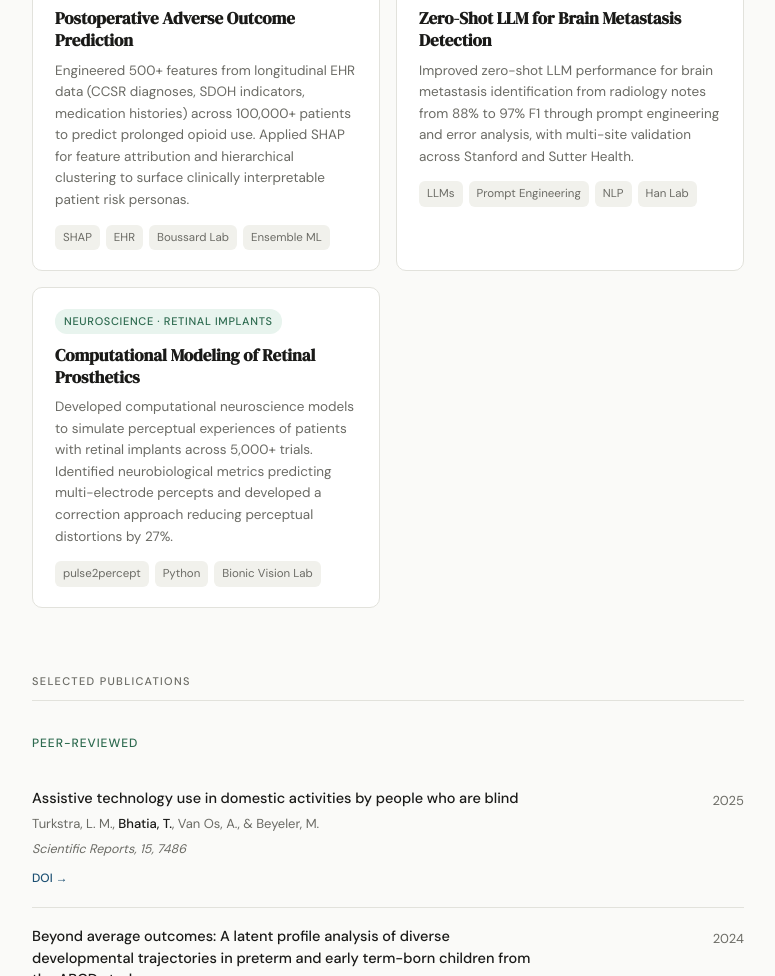
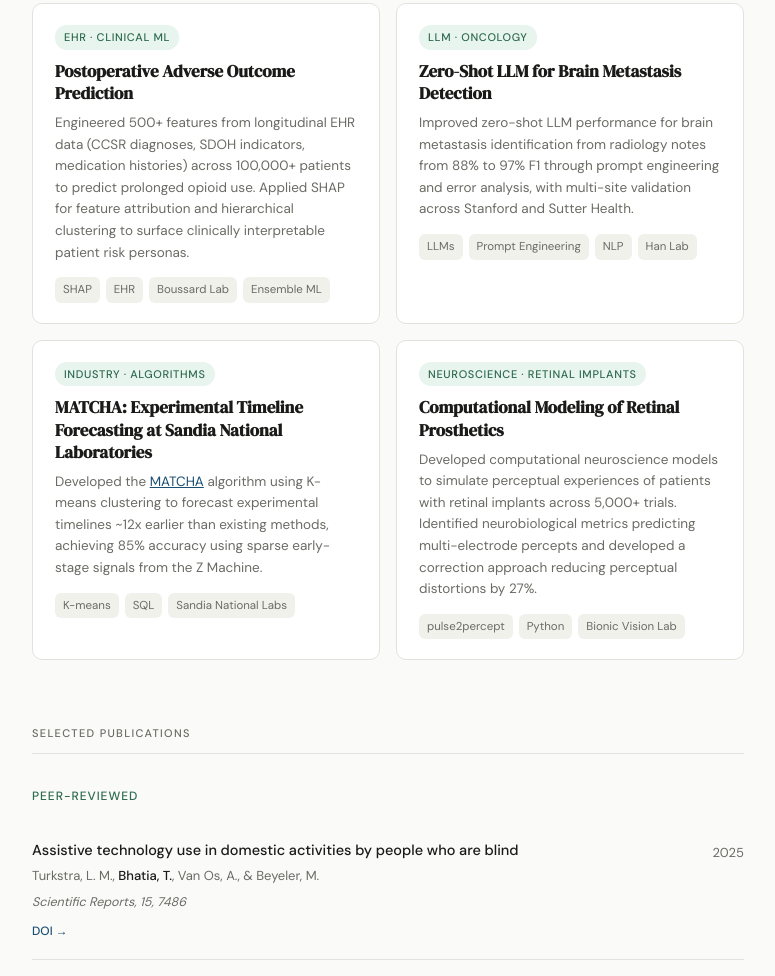
Before and after one commit to tanyabhatia/tanyabhatia.github.io, a plain HTML site: page index.html in a window 1280 px wide. Shown: the part 1759-2735 px from the top of the page, without its empty margins (252-1027 px from the left). Drawn offline with Linux system fonts and the light colour scheme.

Commit message:
Add files via upload

```diff
--- a/index.html
+++ b/index.html
@@ -83,7 +83,7 @@
   <div>
     <h1 class="hero-name">Tanya<br><em>Bhatia</em></h1>
     <p class="hero-bio">
-      MS student in Biomedical Data Science at Stanford University. I build machine learning systems for multimodal wearable and clinical data — with a focus on physiological signal processing, time-series modeling, and real-world health applications. Currently researching infection and sleep detection at the Snyder Lab and clinical AI fairness at the Boussard Lab.
+      Hi! I'm a MS student in Biomedical Data Science at Stanford University. I build machine learning systems for multimodal health and clinical data, with a focus on physiological signal processing, time-series modeling, and algorithm development for real-world health applications. My work spans wearable biosignals, clinical LLMs, AI evaluation, foundation models, and medical imaging. I'm especially passionate about early detection of health conditions using advanced AI/ML methods. Feel free to get in touch!
     </p>
     <div class="hero-links">
       <a href="mailto:tbhatia7@stanford.edu">✉ Email</a>
@@ -92,7 +92,7 @@
       <a href="https://drive.google.com/file/d/1sLzL_gkg0D1l9uZPxCoTNFQuAalafQ4J/view?usp=sharing" target="_blank">CV</a>
     </div>
   </div>
-  <div class="hero-photo-placeholder">TB</div>
+  <img src="headshot_tb.jpg" class="hero-photo" alt="Tanya Bhatia">
 </div>
 
 <!-- PROJECTS -->
@@ -169,6 +169,15 @@
       <p class="project-desc">Improved zero-shot LLM performance for brain metastasis identification from radiology notes from 88% to 97% F1 through prompt engineering and error analysis, with multi-site validation across Stanford and Sutter Health.</p>
       <div class="project-stack">
         <span class="stack-tag">LLMs</span><span class="stack-tag">Prompt Engineering</span><span class="stack-tag">NLP</span><span class="stack-tag">Han Lab</span>
+      </div>
+    </div>
+
+    <div class="project-card">
+      <span class="project-tag">Industry · Algorithms</span>
+      <h3 class="project-title">MATCHA: Experimental Timeline Forecasting at Sandia National Laboratories</h3>
+      <p class="project-desc">Developed the <a href="https://www.osti.gov/biblio/1889050" target="_blank" style="color: var(--link);">MATCHA</a> algorithm using K-means clustering to forecast experimental timelines ~12x earlier than existing methods, achieving 85% accuracy using sparse early-stage signals from the Z Machine.</p>
+      <div class="project-stack">
+        <span class="stack-tag">K-means</span><span class="stack-tag">SQL</span><span class="stack-tag">Sandia National Labs</span>
       </div>
     </div>
 
```
